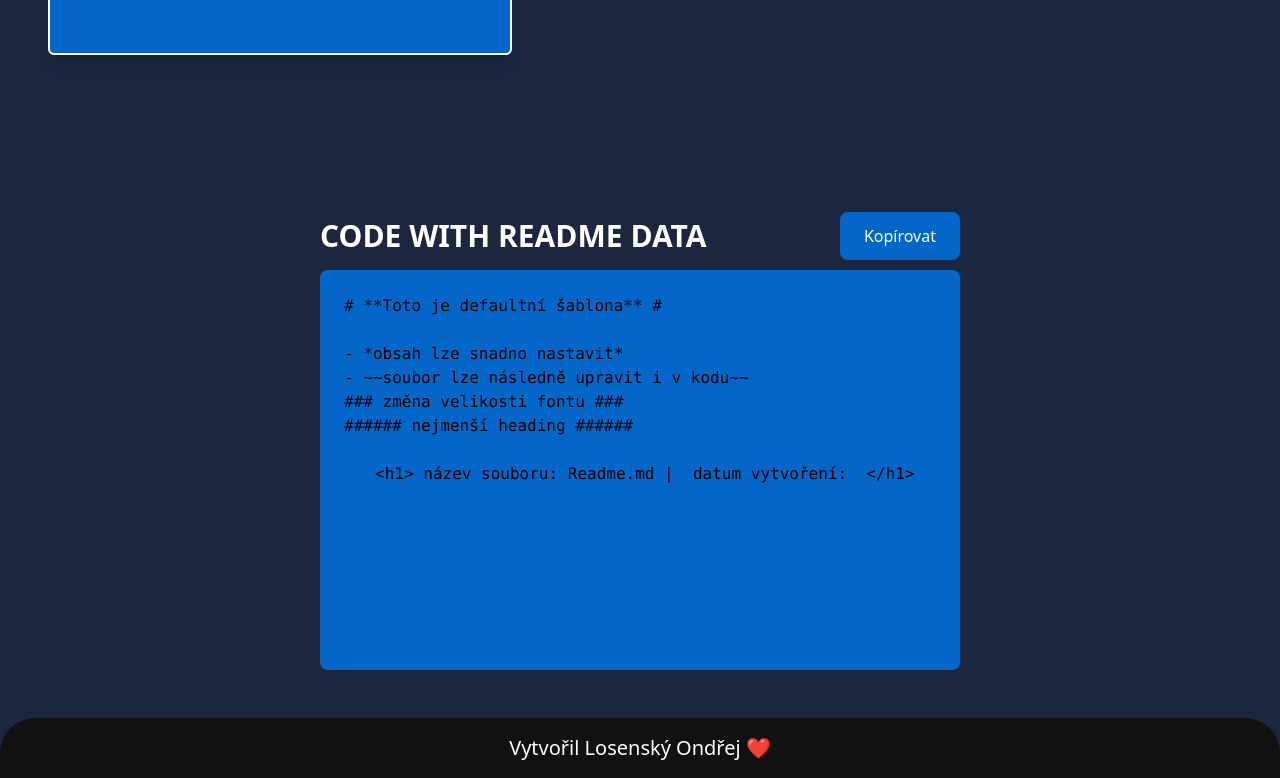
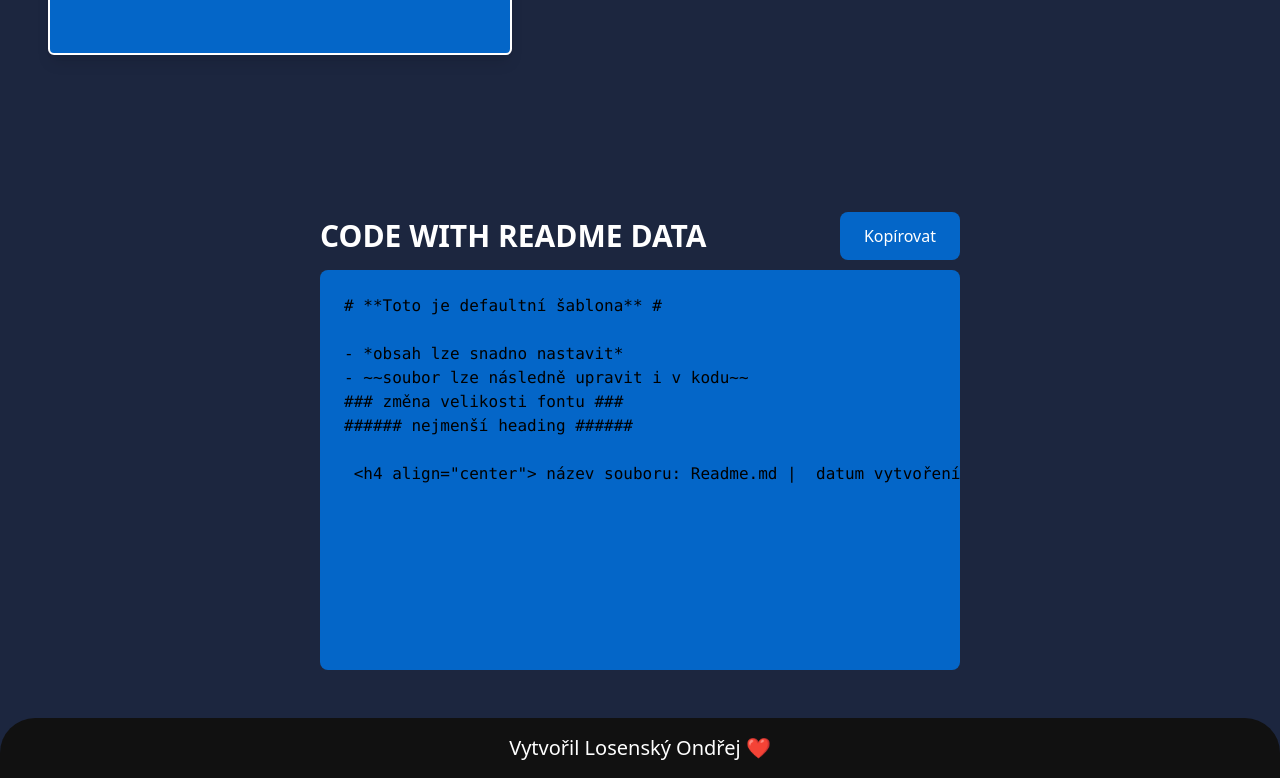
Before and after one commit to OndrejLosensky/generate-readme, a React (Create React App) app: page / in a window 1280 px wide. Shown: the part 786-1564 px from the top of the page. Built offline with nearby package versions, Linux system fonts and the light colour scheme; the HTML template or start-up script is replaced by a standard one.

Commit message:
šablona pro poslední řádek

```diff
--- a/src/components/createReadme/CreateReadme.js
+++ b/src/components/createReadme/CreateReadme.js
@@ -227,7 +227,7 @@ function CreateReadme() {
                   <code>
                     {generatedReadme}
                     <div style={centerAlignCSS}>
-                      <p> &lt;h1&gt; název souboru: Readme.md |  datum vytvoření: {date} &lt;/h1&gt;</p>
+                      <p> &lt;h4 align="center"&gt; název souboru: Readme.md |  datum vytvoření: {date} &lt;/h4&gt;</p>
                     </div>
                   </code>
                 </pre>
```
